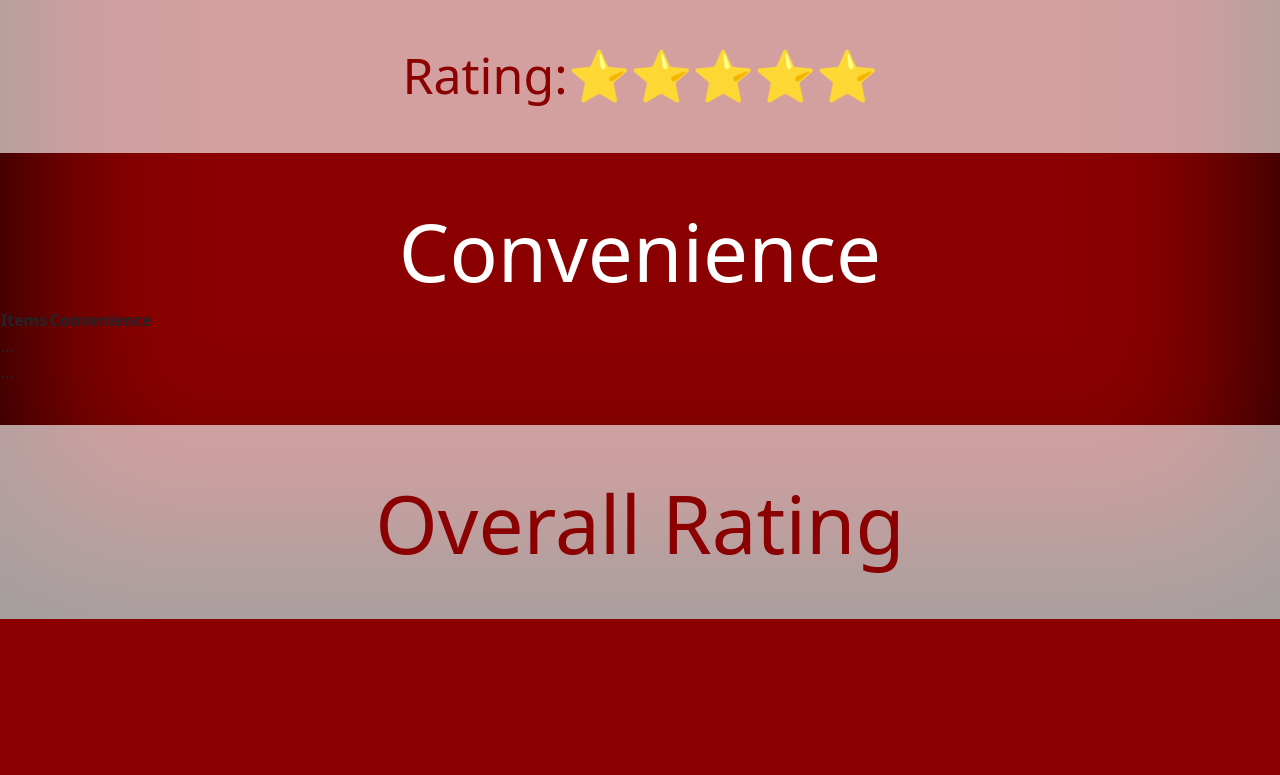
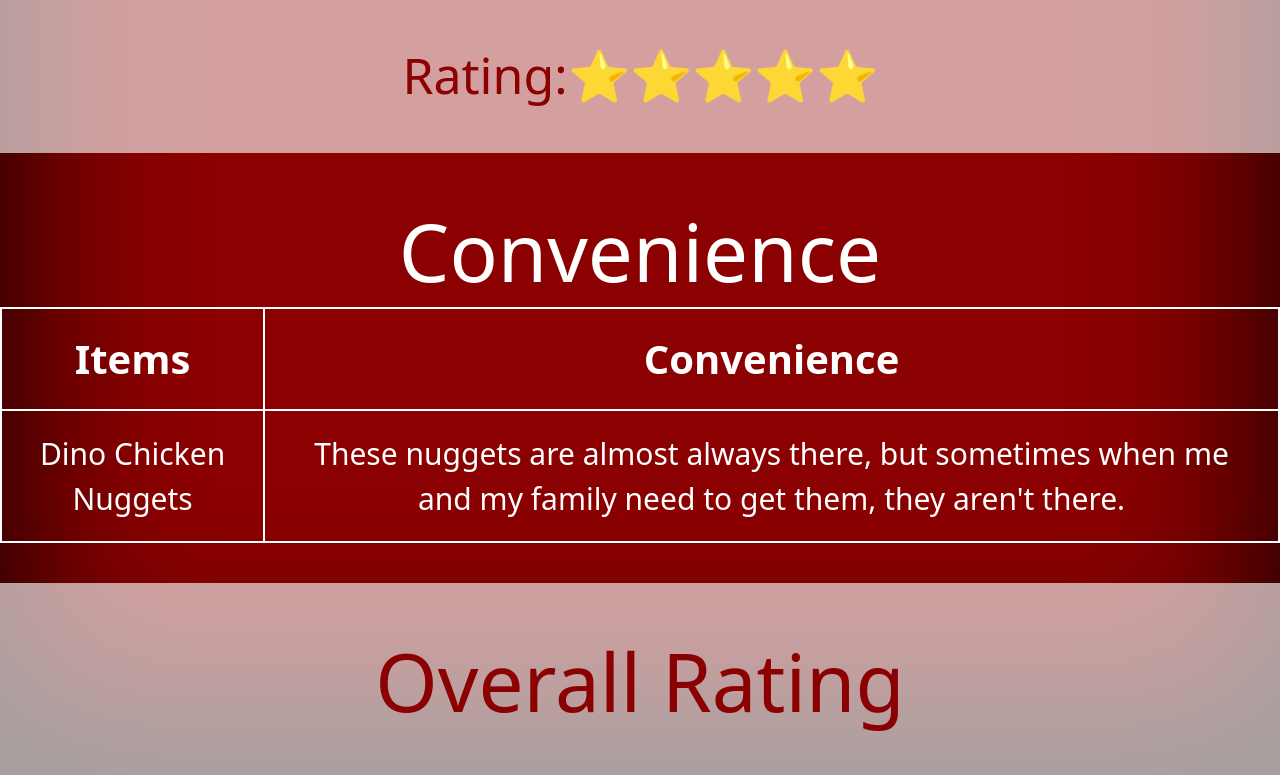
Before and after one commit to Shagan742/Summer-tainment-site, a plain HTML site: page index.html in a window 1280 px wide. Shown: the part 2317-3092 px from the top of the page. Before the commit the page ends 2936 px from the top, so only its background shows below. Drawn offline with nearby package versions, Linux system fonts and the light colour scheme.

Commit message:
started editing table

```diff
--- a/index.html
+++ b/index.html
@@ -491,15 +491,16 @@
     <div class="col">
       <table class="convenience-table">
       <tr>
-        <th>Items</th>
-        <th>Convenience</th>
+        <th class="convenience-table-heading">Items</th>
+        <th class="convenience-table-heading">Convenience</th>
       </tr>
 
         <tr>
-          <td>...</td>
+          <td class="convenience-table-text">Dino Chicken Nuggets</td>
+          <td class="convenience-table-text">These nuggets are almost always there, but sometimes when me and my family need to get them, they aren't there.</td>
         </tr>
         <tr>
-          <td>...</td>
+
         </tr>
       </table>
     </div>
--- a/style.css
+++ b/style.css
@@ -180,6 +180,28 @@ body {
     padding-top:50px;
 }
 
+.convenience-table {
+    text-align:center;
+    padding:20px 20px;
+    font-size:30px;
+    border:2px solid white;
+}
+
+.convenience-table-heading {
+    text-align:center;
+    padding:20px 20px;
+    font-size:40px;
+    border:2px solid white;
+    color:white;
+}
+
+.convenience-table-text {
+    text-align:center;
+    padding:20px 20px;
+    border:2px solid white;
+    color:white;
+}
+
 /*overall ratings*/
 
 .overallrating {
```
